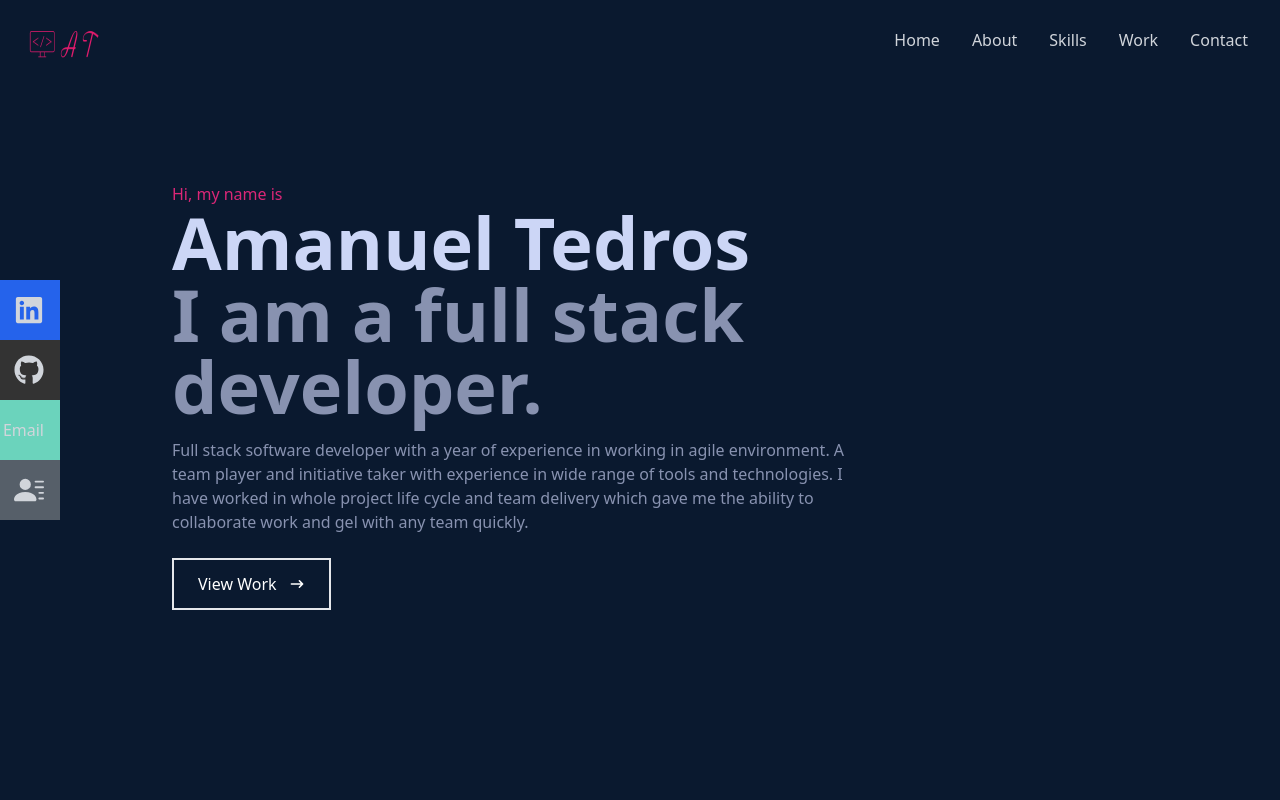
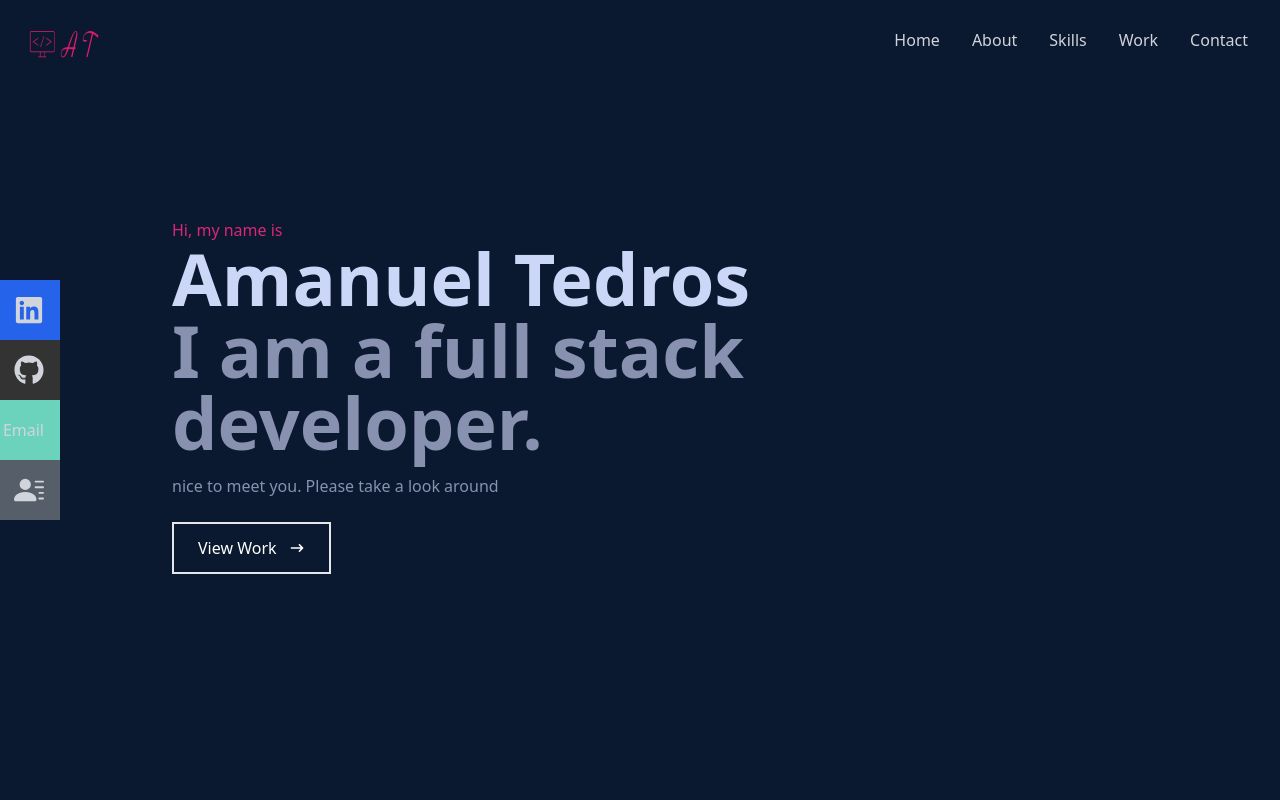
Before and after one commit to ATedy/portfolio-new, a React (Create React App) app: page / in a window 1280 px wide. Shown: the top 800 px of the page. Built offline with nearby package versions, Linux system fonts and the light colour scheme.

Commit message:
text content added

```diff
--- a/src/components/Home.jsx
+++ b/src/components/Home.jsx
@@ -15,11 +15,7 @@ const Home = () => {
           I am a full stack developer.
         </h2>
         <p className="text-[#8892b0] py-4 max-w-[700px]">
-          Full stack software developer with a year of experience in working in
-          agile environment. A team player and initiative taker with experience
-          in wide range of tools and technologies. I have worked in whole
-          project life cycle and team delivery which gave me the ability to
-          collaborate work and gel with any team quickly.
+          nice to meet you. Please take a look around
         </p>
         <div>
           <button className="text-white group border-2 px-6 py-3 my-2 flex items-center hover:bg-pink-600 hover:border-pink-600">
```
